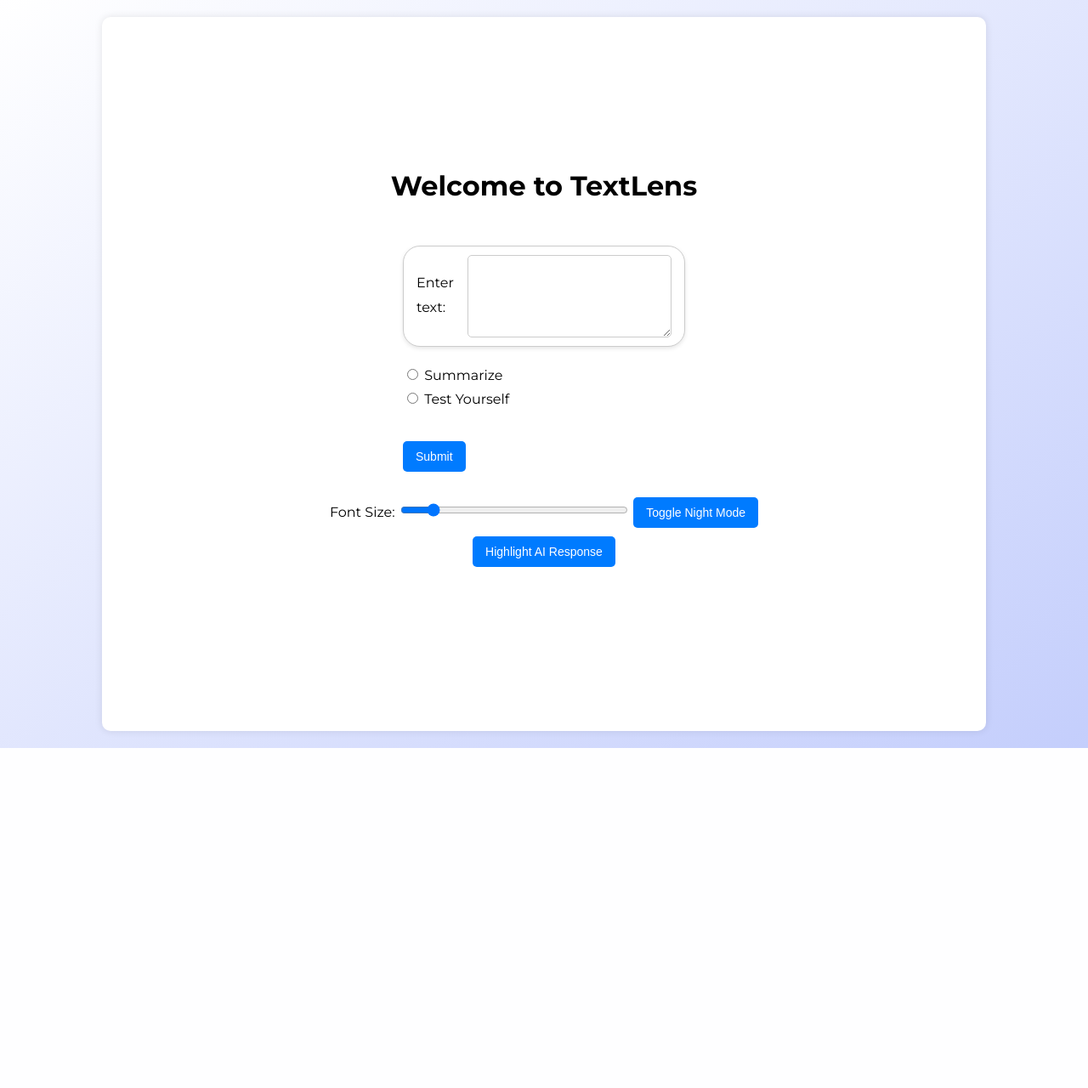
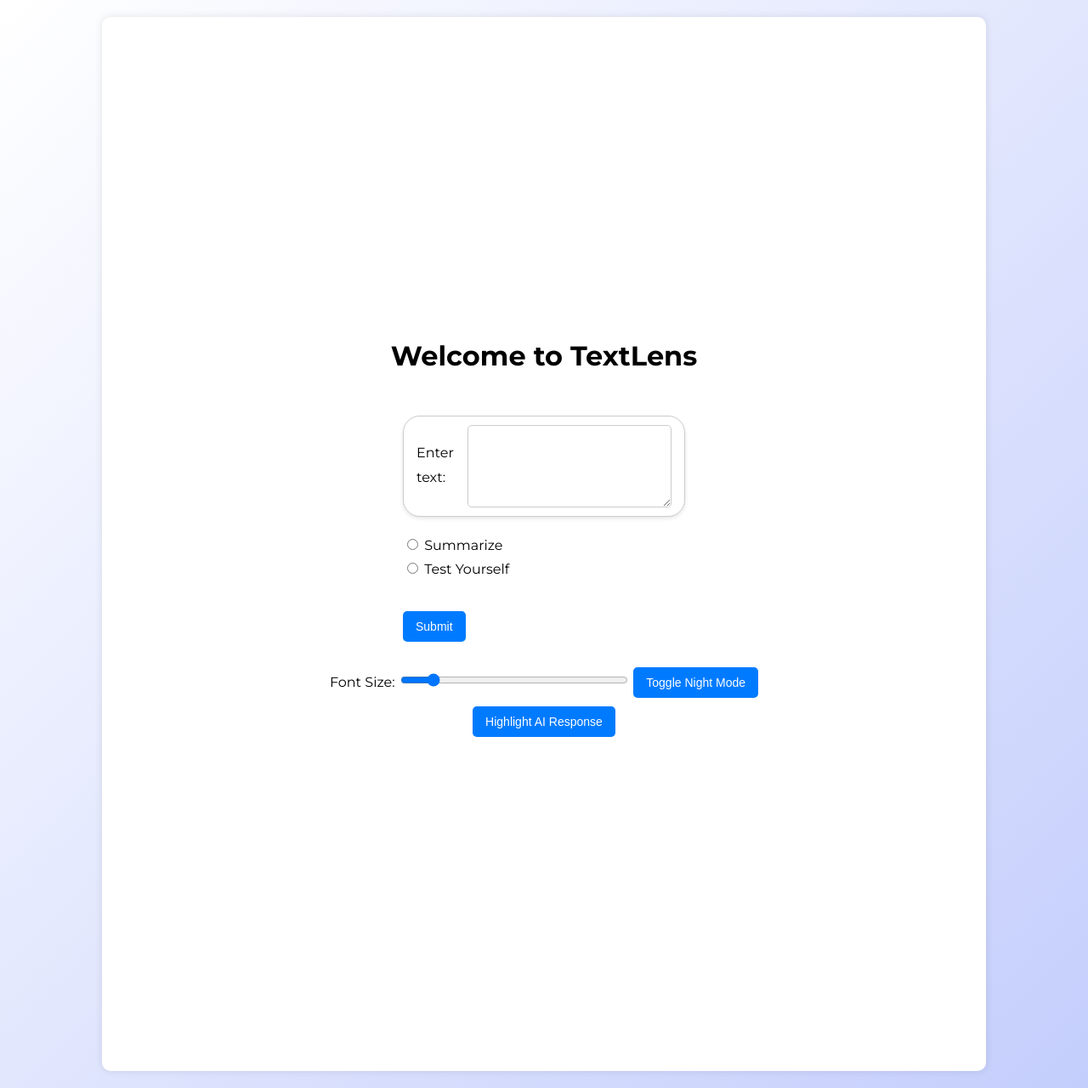
Before and after one commit to Text-Lens/Text-Lens, a Flask app: page / in a window 1280 px wide. Shown: the whole page at 85% size. Before the commit the page ends 880 px from the top, so only its background shows below. Run offline with Flask 3, Linux system fonts and the light colour scheme.

Commit message:
made page longer

```diff
--- a/templates/index.html
+++ b/templates/index.html
@@ -38,6 +38,7 @@
             border-radius: 10px;
             background-color: white;
             box-shadow: 0 0 10px rgba(0, 0, 0, 0.1);
+            height: 150vh
         }
 
         .header {
```
